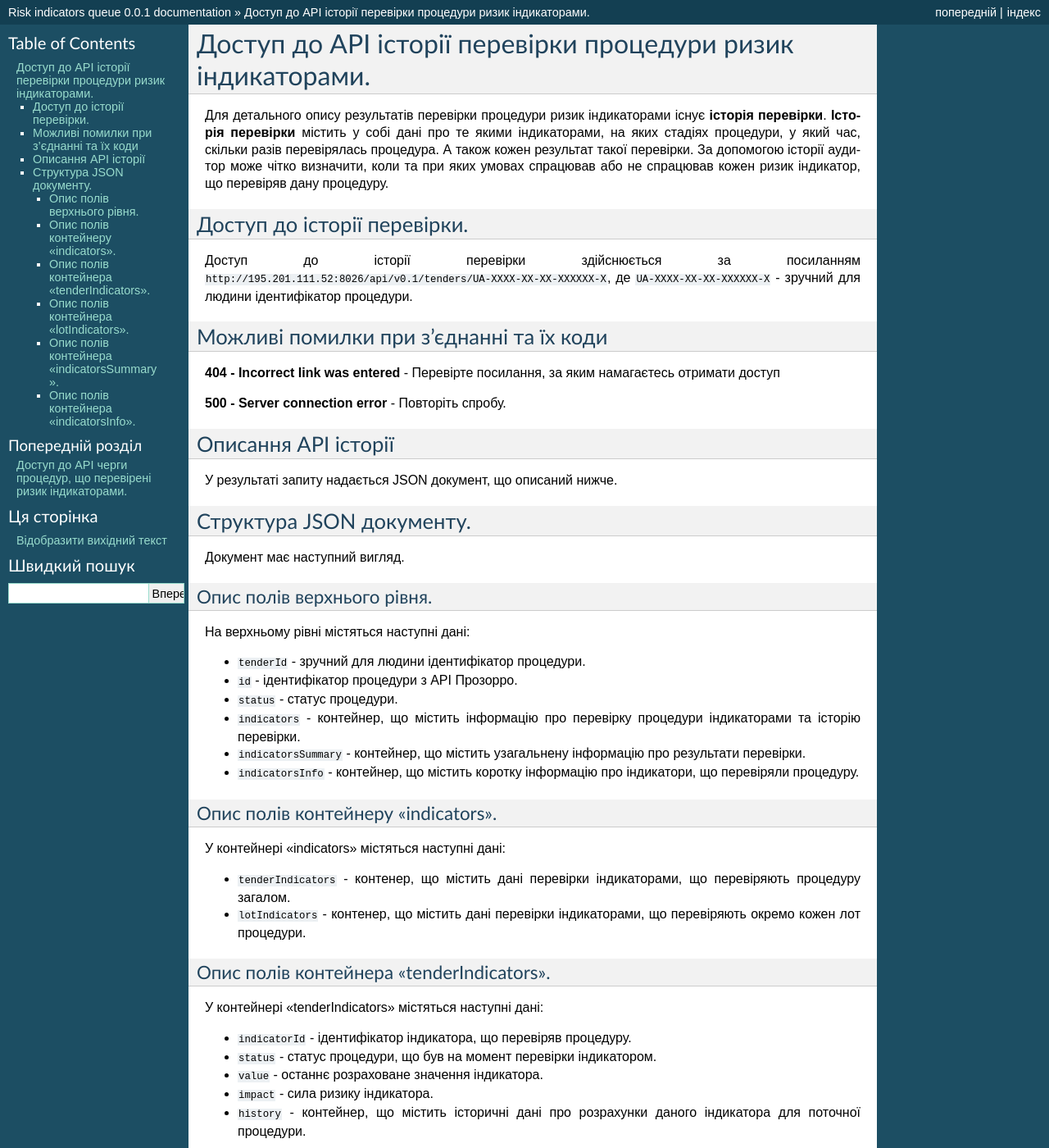
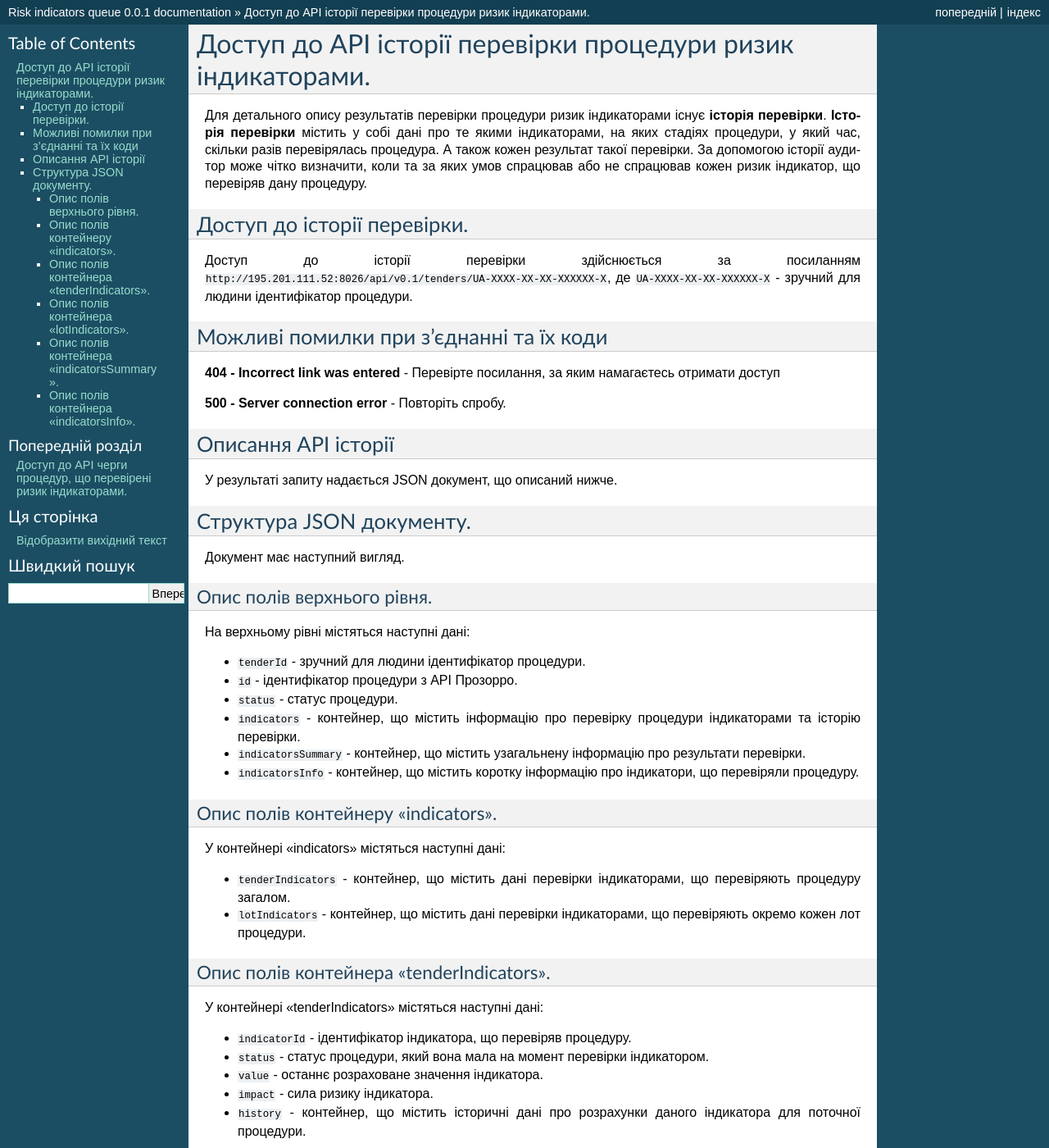
Before and after one commit to DataPathAnalytics/indicators-queue, a Sphinx documentation site: the page built from docs/procedure_history.rst, in a window 1280 px wide and 1400 px high. Shown: the whole window at 82% size. Built offline with Sphinx 7.4.7, drawn with Linux system fonts in a browser that asks for light colours; some of the changed text lies outside the part shown.

Commit message:
Update procedure_history.rst

```diff
--- a/docs/procedure_history.rst
+++ b/docs/procedure_history.rst
@@ -2,7 +2,7 @@
 Доступ до АРІ історії перевірки процедури ризик індикаторами.
 #############################################################
 
-Для детального опису результатів перевірки процедури ризик індикаторами існує **історія перевірки**. **Історія перевірки** містить у собі дані про те якими індикаторами, на яких стадіях процедури, у який час, скільки разів перевірялась процедура. А також кожен результат такої перевірки. За допомогою історії аудитор може чітко визначити, коли та при яких умовах спрацював або не спрацював кожен ризик індикатор, що перевіряв дану процедуру.
+Для детального опису результатів перевірки процедури ризик індикаторами існує **історія перевірки**. **Історія перевірки** містить у собі дані про те якими індикаторами, на яких стадіях процедури, у який час, скільки разів перевірялась процедура. А також кожен результат такої перевірки. За допомогою історії аудитор може чітко визначити, коли та за яких умов спрацював або не спрацював кожен ризик індикатор, що перевіряв дану процедуру.
 
 
 ****************************
@@ -230,8 +230,8 @@
 
 У контейнері "indicators" містяться наступні дані:
 
-- ``tenderIndicators`` - контенер, що містить дані перевірки індикаторами, що перевіряють процедуру загалом.
-- ``lotIndicators`` - контенер, що містить дані перевірки індикаторами, що перевіряють окремо кожен лот процедури.
+- ``tenderIndicators`` - контейнер, що містить дані перевірки індикаторами, що перевіряють процедуру загалом.
+- ``lotIndicators`` - контейнер, що містить дані перевірки індикаторами, що перевіряють окремо кожен лот процедури.
 
 Опис полів контейнера "tenderIndicators".
 =========================================
@@ -239,7 +239,7 @@
 У контейнері "tenderIndicators" містяться наступні дані:
 
 - ``indicatorId`` - ідентифікатор індикатора, що перевіряв процедуру.
-- ``status`` - статус процедури, що був на момент перевірки індикатором.
+- ``status`` - статус процедури, який вона мала на момент перевірки індикатором.
 - ``value`` - останнє розраховане значення індикатора.
 - ``impact`` - сила ризику індикатора.
 - ``history`` - контейнер, що містить історичні дані про розрахунки даного індикатора для поточної процедури.
@@ -249,7 +249,7 @@
 - ``date`` - дата та час перевірки.
 - ``value`` - значення індикатора після перевірки.
 - ``indicatorImpact`` - сила ризику індикатора.
-- ``status`` - статус процедури, що вона мала на момент перевірки.
+- ``status`` - статус процедури, який вона мала на момент перевірки.
 
 Опис полів контейнера "lotIndicators".
 =========================================
@@ -267,7 +267,7 @@
 - ``date`` - дата та час перевірки.
 - ``value`` - значення індикатора після перевірки.
 - ``indicatorImpact`` - сила ризику індикатора.
-- ``status`` - статус процедури, що вона мала на момент перевірки.
+- ``status`` - статус процедури, який вона мала на момент перевірки.
 - ``lotId`` - ідентифікатор лота, який був перевірений індикатором.
 
 Опис полів контейнера "indicatorsSummary".
```
Also changed, not shown: other parts of docs/procedure_history.rst (+1 -1 lines).
